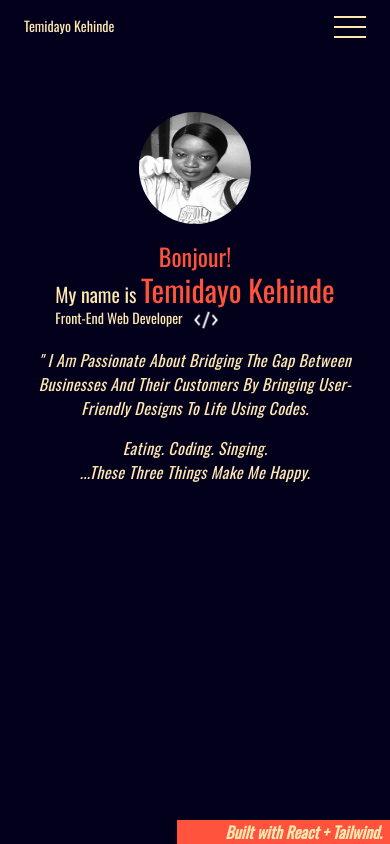
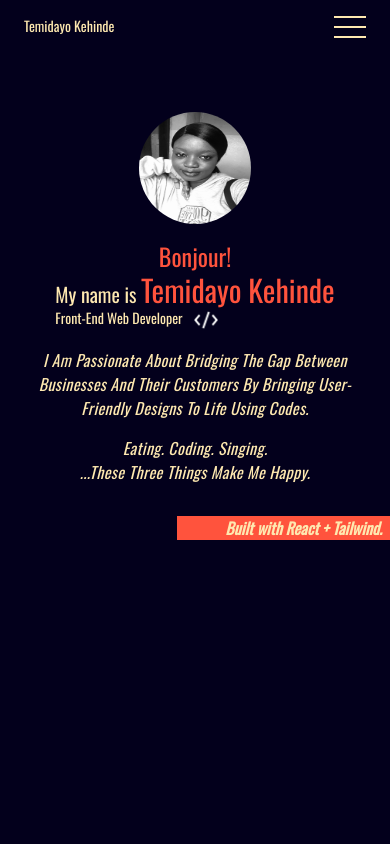
Before and after one commit to Temidayo24/my_portfolio, a React (Create React App) app: page / in a window 390 px wide. Built offline with nearby package versions, Linux system fonts and the light colour scheme.

Commit message:
worked on responsiveness

```diff
--- a/src/Pages/BootCamps.js
+++ b/src/Pages/BootCamps.js
@@ -10,7 +10,7 @@ import Skills from "../Components/Skills";
 
 const BootCamps = () => {
   return (
-    <div className="bg-blue-centric w-full m-0 text-leather large:h-screen h-full">
+    <div className="bg-blue-centric w-full m-0 text-leather h-screen">
       <Header />
       <div className="large:h-screen h-full large:flex-row flex flex-col justify-center gap-8">
         <ol className="text-leather large:pt-32 pt-24 flex flex-col gap-8 large:text-right text-center large:w-2/4">
--- a/src/Pages/Home.js
+++ b/src/Pages/Home.js
@@ -21,9 +21,9 @@ const Home = () => {
   }, [texts.length]);
 
   return (
-    <div className="bg-blue-centric w-full m-0 text-eggshell h-screen">
+    <div className="bg-blue-centric w-full m-0 text-eggshell h-screen justify-between">
       <Header />
-      <div className="text-leather pt-28 h-screen w-full flex flex-col gap-8 justify-between self-center">
+      <div className="text-leather pt-28 w-full flex flex-col gap-8 justify-between self-center">
         <div className="flex flex-col w-full items-center self-center justify-between gap-4">
           <img src={img} className="w-28 h-28 rounded-full  animate-wiggle " />
           <div className="flex flex-col text-center justify-center ">
@@ -43,7 +43,7 @@ const Home = () => {
             </span>
           </div>
           <div className="tracking-wide capitalize text-center w-5/6 large:w-4/6 large:text-lg italic">
-            <p className="pb-4">"
+            <p className="pb-4">
               I am <span className="">passionate</span> about bridging
               the gap between businesses and their customers by bringing{" "}
               <span className=" "> user-friendly designs</span> to life using{" "}
@@ -58,12 +58,9 @@ const Home = () => {
             </p>
           </div>
         </div>
-        <span className="w-fit pl-12 h-fit self-end text-leather pr-2 font-bold text-md italic items-end text-right bg-coral ">
+        <span className="w-fit pl-12 h-fit self-end text-leather pr-2 font-bold text-md italic justify-end text-right bg-coral ">
           Built with React + Tailwind.
         </span>
-        {/* <div className="w-full  h-full overflow-hidden">
-            <img src={img} className="w-full h-full " />
-          </div> */}
       </div>
     </div>
   );
```
